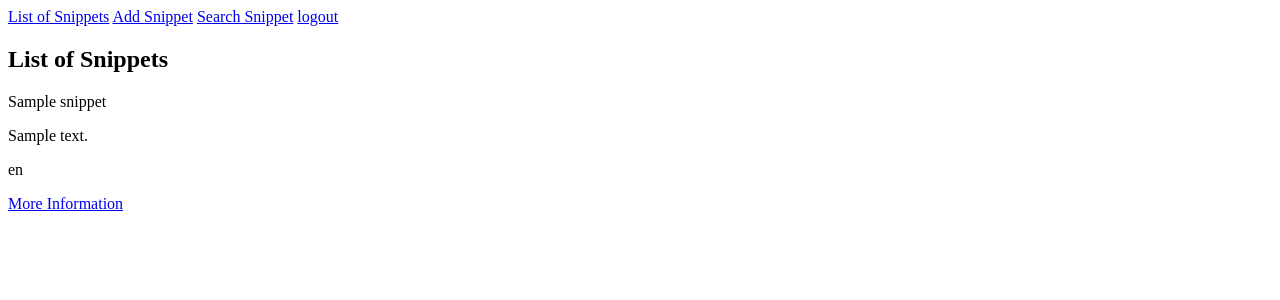
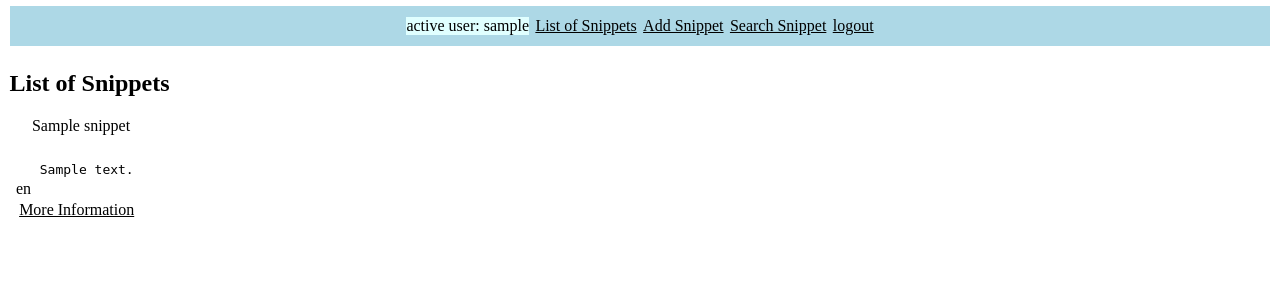
Before and after one commit to momentum-team-5/django--final-project-team-phil-and-nathan, a Django app: page / in a window 1280 px wide. Shown: the top 300 px of the page. Run offline with Django 3.2, Linux system fonts and the light colour scheme; a user stored in the database is signed in; tables that the repository leaves empty hold one stand-in row (values such as "Sample post"); some libraries are stand-ins or nearby versions.

Commit message:
working project

```diff
--- a/snippet/admin.py
+++ b/snippet/admin.py
@@ -1,4 +1,5 @@
 from django.contrib import admin
+from .models import Snippet
 
 # Register your models here.
-admin.register('snippet')
+admin.register(Snippet)
--- a/snippet/forms.py
+++ b/snippet/forms.py
@@ -1,7 +1,18 @@
 from django import forms
 from .models import Snippet
 
+LANGUAGE_CHOICES = (
+        ("javascript", "javascript"),
+        ("html", "html"),
+        ("python", "python"),
+        ("css", "css")
+)
+
 class SnippetForm(forms.ModelForm):
+
+
+    language = forms.ChoiceField(choices = LANGUAGE_CHOICES, required=True, label="Select your language" )
+
     class Meta:
         model = Snippet
         fields = [
@@ -10,18 +21,13 @@ class SnippetForm(forms.ModelForm):
             'language',
         ]
 
+
 # Search should look for terms in the title, in other fields like a description  or tags, and in the language field.
 # If I search for "javascript auth," I should see any snippets I have about authentication using JavaScript.
 #  See [search](https://docs.djangoproject.com/en/2.1/topics/db/search/) and
 # search](https://docs.djangoproject.com/en/2.1/ref/contrib/postgres/search/)
 # in the Django documentation for some ideas.
 class SearchForm(forms.Form):
-    #This tuple will be used to implement different search types
-    SEARCH_TYPES_CHOICES = (
-        ("starts with", "starts with"),
-        ("includes", "includes"),
-        ("exact match", "exact match"),
-    )
 
     # This tuple provides selections for ordering the results
     ORDER_CHOICES = (
@@ -32,9 +38,6 @@ class SearchForm(forms.Form):
 
     # Form fields
     title = forms.CharField(max_length=255, required=False)
-    title_search_type = "includes"
     body = forms.CharField(widget=forms.Textarea, required=False)
-    body_search_type = "includes"
-    language = forms.CharField(widget=forms.CharField, required=False)
-    language_search_type = "exact match"
+    language = forms.ChoiceField(choices=LANGUAGE_CHOICES, required=False)
     order_by = forms.ChoiceField(choices=ORDER_CHOICES, widget=forms.RadioSelect, required=True)
--- a/snippet/views.py
+++ b/snippet/views.py
@@ -52,7 +52,7 @@ def edit_snippet(request, pk):
         if form.is_valid():
             form.save()  # We can save the form directly since the instance has already been created
 
-           #success(request, "Your poem was updated! Great work!")
+           #success message
 
             return redirect(to="snippet_list")
 
@@ -67,34 +67,10 @@ def edit_snippet(request, pk):
 def delete_snippet(request, pk):
     snippet = get_object_or_404(request.user.snippets.all(), pk=pk)
     snippet.delete()
-    #success(request, "Your poem was deleted. Sorry you didn't like it <3.")
+    #success message
 
     return redirect(to="snippet_list")
 
-
-# def contact(request):
-#     if request.method == "GET":
-#         form = ContactForm()
-
-#     else:
-#         form = ContactForm(data=request.POST)
-
-#         if form.is_valid():
-#             user_email = form.cleaned_data['email']
-#             message_title = form.cleaned_data['title']
-#             message_body = form.cleaned_data['body']
-
-#             send_mail("Poems - Your message has been sent", "Your message has been sent! Expect to hear from an admin soon!", recipient_list=[user_email])
-#             mail_admins(message_title, message_body, fail_silently=True)
-
-#             success(request, "Your message was sent. Check your email for confirmation.")
-
-#             return redirect(to="poems_list")
-
-#         else:
-#             error("Your message couldn't be sent :(.")
-
-#     return render(request, "contact.html", {"form": form})
 
 
 def search(request):
@@ -114,36 +90,15 @@ def search(request):
             if title:
                 snippets = snippets.filter(title__contains=title)
 
-            # if title:
-            #     title_search_type = form.cleaned_data['title_search_type']
-
-            #     if title_search_type == "starts with":
-            #         poems = poems.filter(title__startswith=title)
-
-            #     elif title_search_type == "includes":
-            #         poems = poems.filter(title__contains=title)
-
-            #     else:            #         poems = poems.filter(title__exact=title)
-
             if body:
                 snippets = snippets.filter(body__contains=body)
 
-            """
-                body_search_type = form.cleaned_data['body_search_type']
-                if body_search_type == "starts with":
-                    poems = poems.filter(body__startswith=body)
-                elif body_search_type == "includes":
-                    poems = poems.filter(body__contains=body)
-                else:
-                    poems = poems.filter(body__exact=body)
-            """
+            if language:
+                snippets = snippets.filter(language__exact=language)
 
-            if language:
-                snippets = snippets.filter(language_contains=language)
+            snippets = snippets.order_by(order_by)
 
-            poems = poems.order_by(order_by)
-
-            return render(request, "snippets/search_results.html", {"snippets": snippets})
+            return render(request, "snippet/search_results.html", {"snippets": snippets})
 
     return render(request, "snippet/search.html", {"form": form})
 
--- /dev/null
+++ b/static/css/style.css
@@ -0,0 +1,37 @@
+* {
+    font-style: sans-serif;
+    box-sizing: border-box;
+    margin: .2rem;
+}
+
+a {
+    color: black;
+}
+
+header {
+    display: flex;
+    background-color: lightblue;
+    flex: 1 1 auto;
+    flex-direction: row;
+    flex-wrap: wrap;
+    margin-bottom: 1.5rem;
+    height: 2.5rem;
+    align-items: center;
+    justify-content: center;
+}
+
+.user {
+    background-color: lightcyan;
+    text-align: center;
+}
+
+.more-info,
+.snippet-title {
+    padding-top: 1rem;
+    padding-left: 1rem;
+    padding-bottom: 1.5rem;
+}
+
+.snippet-body {
+    padding-left: 1rem;
+}
--- a/templates/base.html
+++ b/templates/base.html
@@ -1,13 +1,20 @@
+{% load static %}
 
 <!DOCTYPE html>
 <html lang="en">
 <head>
+    <link rel="stylesheet" href="https://cdnjs.cloudflare.com/ajax/libs/prism/1.22.0/themes/prism.min.css" integrity="sha512-tN7Ec6zAFaVSG3TpNAKtk4DOHNpSwKHxxrsiw4GHKESGPs5njn/0sMCUMl2svV4wo4BK/rCP7juYz+zx+l6oeQ==" crossorigin="anonymous" />
+    <script src="https://cdnjs.cloudflare.com/ajax/libs/prism/1.22.0/components/prism-core.min.js" integrity="sha512-hqRrGU7ys5tkcqxx5FIZTBb7PkO2o3mU6U5+qB9b55kgMlBUT4J2wPwQfMCxeJW1fC8pBxuatxoH//z0FInhrA==" crossorigin="anonymous"></script>
+	<script src="https://cdnjs.cloudflare.com/ajax/libs/prism/1.22.0/plugins/autoloader/prism-autoloader.min.js" integrity="sha512-Q3qGP1uJL/B0sEmu57PKXjCirgPKMbg73OLRbTJ6lfHCVU5zkHqmcTI5EV2fSoPV1MHdKsCBE7m/aS6q0pPjRQ==" crossorigin="anonymous"></script>
+    <link rel="stylesheet" type="text/css" href="{% static 'css/style.css' %}">
+
     <meta charset="UTF-8">
     <meta name="viewport" content="width=device-width, initial-scale=1.0">
     <title>Snippet List</title>
 </head>
 <body>
     <header class="menu">
+        <p class="user"> active user: {{ user.username }}</p>
         <a href="{% url 'snippet_list' %}">List of Snippets</a>
         {% if request.user.is_authenticated %}
         <a href="{% url 'add_snippet' %}">Add Snippet</a>
--- a/templates/snippet/snippet_list.html
+++ b/templates/snippet/snippet_list.html
@@ -6,7 +6,7 @@
     {% for snippet in snippets %}
     <div class="flex-item">
         <p class="snippet-title">{{ snippet.title }}</p>
-        <p class="snippet-body"> {{ snippet.body }}</p>
+        <pre class="snippet-body"> {{ snippet.body }}</pre>
         <p class="snippet-language"> {{ snippet.language }}</p>
         <p><a href="{% url 'snippet_detail' pk=snippet.pk %}">More Information</a></p>
     </div>
```
Also changed, not shown: templates/snippet/search_results.html (+12 -6 lines), templates/snippet/snippet_detail.html (+6 -7 lines), templates/snippet/add_snippet.html (line endings or trailing spaces).
